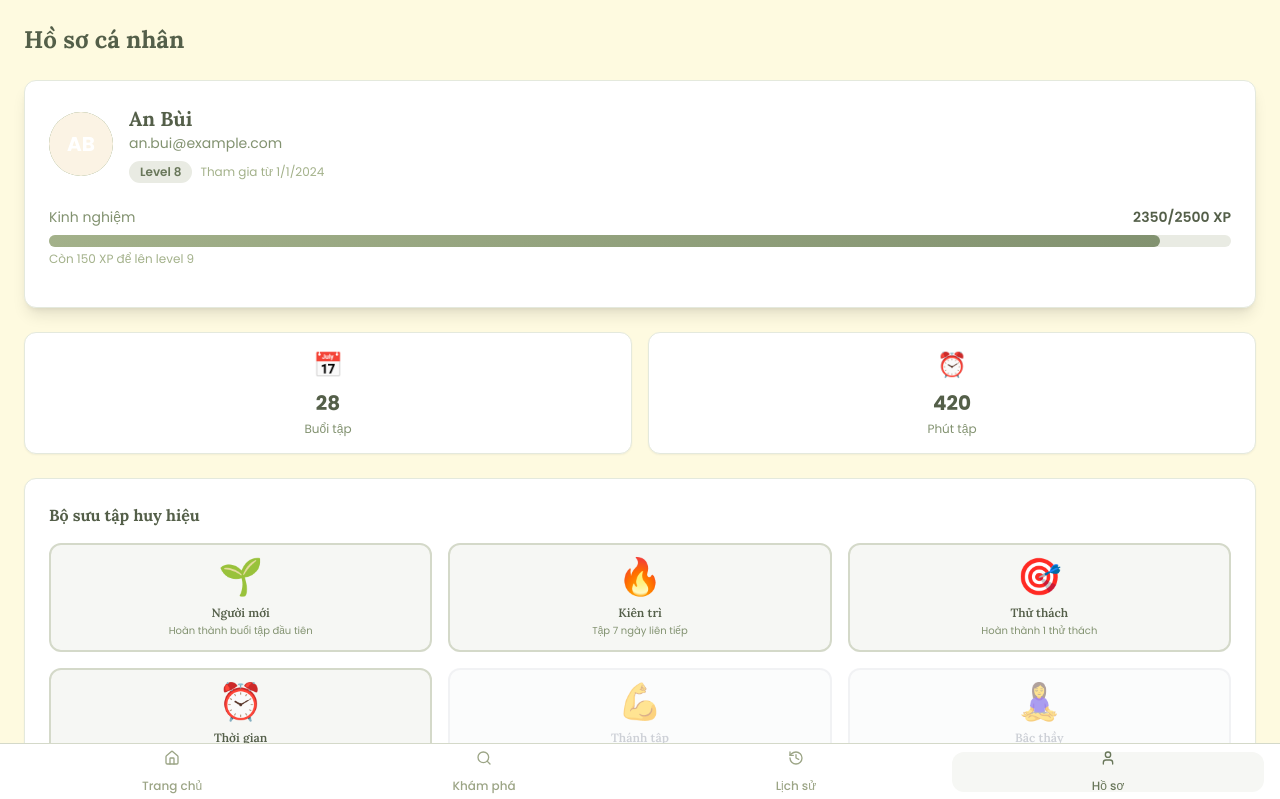
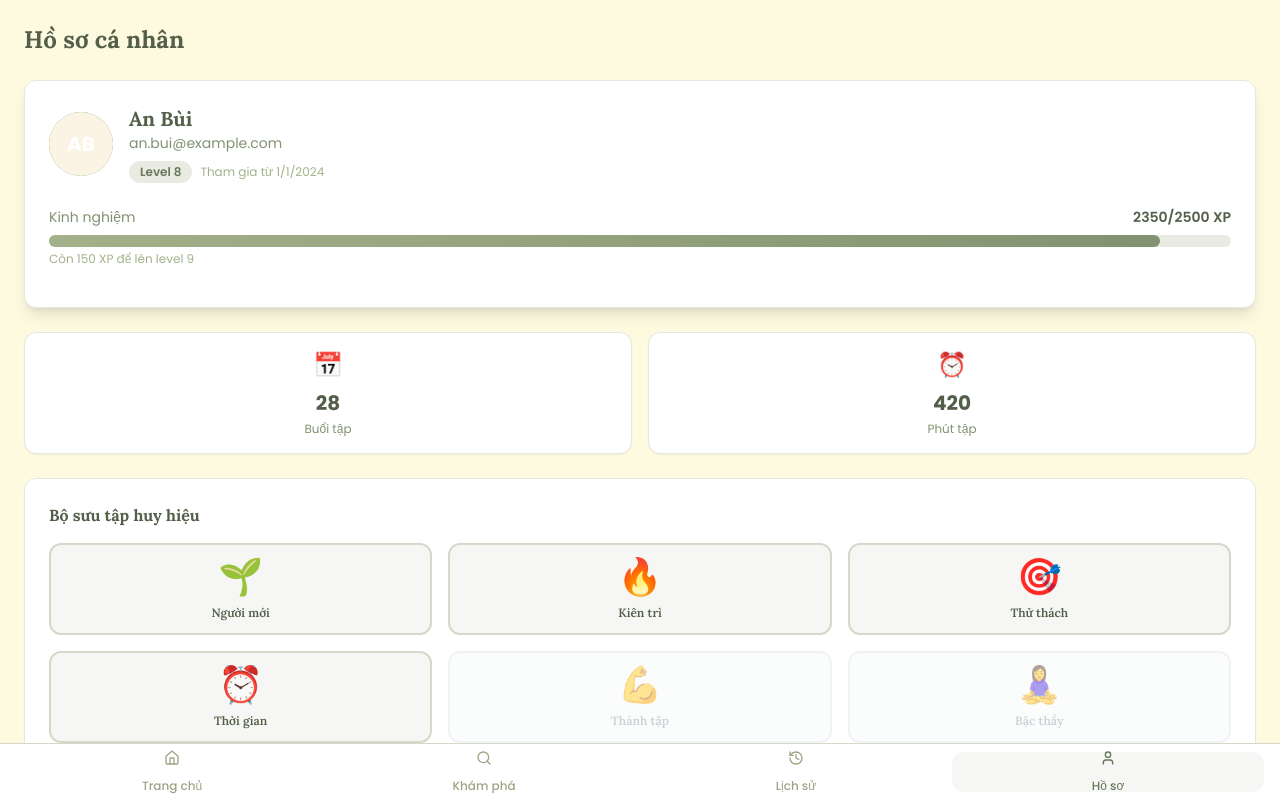
Before and after one commit to nickken253/an-lanh-wellness-guide, a React (Vite) app: page /profile in a window 1280 px wide. Shown: the top 799 px of the page. Built offline with nearby package versions, Linux system fonts and the light colour scheme.

Commit message:
Refactor badge display with tooltip
Implement tooltips for badge descriptions, showing details on click.

```diff
--- a/src/pages/Profile.tsx
+++ b/src/pages/Profile.tsx
@@ -4,6 +4,7 @@ import { Card } from '@/components/ui/card';
 import { Button } from '@/components/ui/button';
 import { Badge } from '@/components/ui/badge';
 import { Avatar, AvatarFallback } from '@/components/ui/avatar';
+import { Popover, PopoverContent, PopoverTrigger } from '@/components/ui/popover';
 import BottomNavigation from '@/components/BottomNavigation';
 import { useNavigate } from 'react-router-dom';
 
@@ -104,26 +105,40 @@ const Profile = () => {
           <h3 className="font-serif font-bold text-sage-800 mb-4">Bộ sưu tập huy hiệu</h3>
           <div className="grid grid-cols-3 gap-4">
             {badges.map((badge) => (
-              <div
-                key={badge.id}
-                className={`text-center p-3 rounded-xl transition-all ${
+              <Popover key={badge.id}>
+                <PopoverTrigger asChild>
+                  <button
+                    className={`text-center p-3 rounded-xl transition-all cursor-pointer ${
                       badge.earned
-                    ? 'bg-sage-50 border-2 border-sage-200'
+                        ? 'bg-sage-50 border-2 border-sage-200 hover:bg-sage-100'
                         : 'bg-gray-50 border-2 border-gray-200 opacity-50'
                     }`}
                   >
                     <div className="text-4xl mb-2">{badge.icon}</div>
-                <h4 className={`text-xs font-semibold mb-1 ${
+                    <h4 className={`text-xs font-semibold ${
                       badge.earned ? 'text-sage-800' : 'text-gray-400'
                     }`}>
                       {badge.name}
                     </h4>
-                <p className={`text-[10px] leading-tight ${
-                  badge.earned ? 'text-sage-600' : 'text-gray-400'
-                }`}>
-                  {badge.description}
-                </p>
+                  </button>
+                </PopoverTrigger>
+                <PopoverContent className="w-64 p-4 bg-white shadow-lg rounded-xl border border-sage-200">
+                  <div className="text-center">
+                    <div className="text-4xl mb-3">{badge.icon}</div>
+                    <h3 className="font-serif font-bold text-sage-800 mb-2">{badge.name}</h3>
+                    <p className="text-sm text-sage-600 leading-relaxed">{badge.description}</p>
+                    {badge.earned ? (
+                      <div className="mt-3 px-3 py-1 bg-sage-100 text-sage-700 text-xs rounded-full inline-block">
+                        ✅ Đã đạt được
                       </div>
+                    ) : (
+                      <div className="mt-3 px-3 py-1 bg-gray-100 text-gray-500 text-xs rounded-full inline-block">
+                        🔒 Chưa mở khóa
+                      </div>
+                    )}
+                  </div>
+                </PopoverContent>
+              </Popover>
             ))}
           </div>
         </Card>
```
Lines whose indentation alone changed are shown as unchanged.
